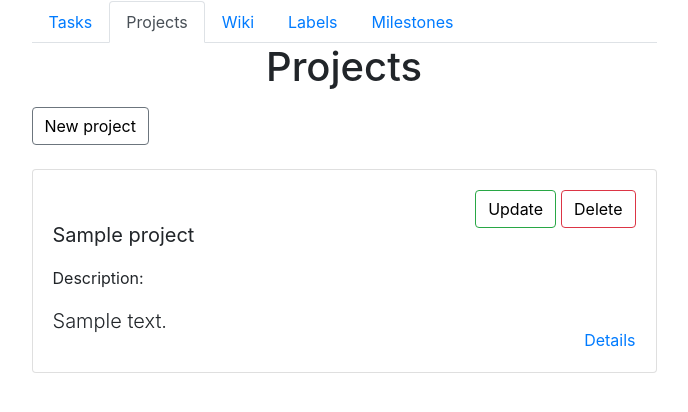
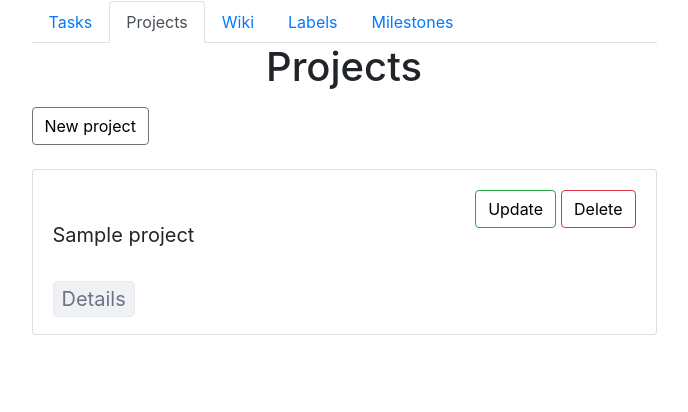
Before and after one commit to tim-master2020/UKS, a Django app: page /repository/1/detailRepository in a window 1280 px wide, after a click on "Projects". Shown: the part 316-728 px from the top of the page, without its empty margins (296-984 px from the left). Run offline with Django 3.2, Linux system fonts and the light colour scheme; tables that the repository leaves empty hold one stand-in row (values such as "Sample post"); some libraries are stand-ins or nearby versions.

Commit message:
changed detail project page.

```diff
--- a/github/github/templates/project/allProjects.html
+++ b/github/github/templates/project/allProjects.html
@@ -18,14 +18,15 @@
               <div style="height:30px;"></div>
               <form method="post">
                 {% csrf_token %}
-                <div style="position:absolute; bottom: 0; right: 0; padding: 20px;" >
 
-                  <a href="http://localhost:8000/project/{{project.id}}/detailProject">Details</a>
-                </div>
               </form>
                 <p class="lead"><b>{{ project.name }}</b></p>
-                <p>Description:</p>
-                <p class="lead">{{ project.description }}</p>
+            </div>
+            <br/>
+            <br/>
+            <div style="position:absolute; bottom: 0; left: 10; padding: 20px; margin-top: 10px;" >
+              <a style="border: 1px solid rgb(231, 233, 238); border-radius: 5px; padding: 5px 8px; font-size: 20px; color: rgb(105, 116, 133); background-color: rgb(239, 241, 245);"
+              href="http://localhost:8000/project/{{project.id}}/detailProject">Details</a>
             </div>
           </div>
     {% endfor %}
```
Also changed, not shown: github/github/templates/project/detailProject.html (+9 -13 lines).
